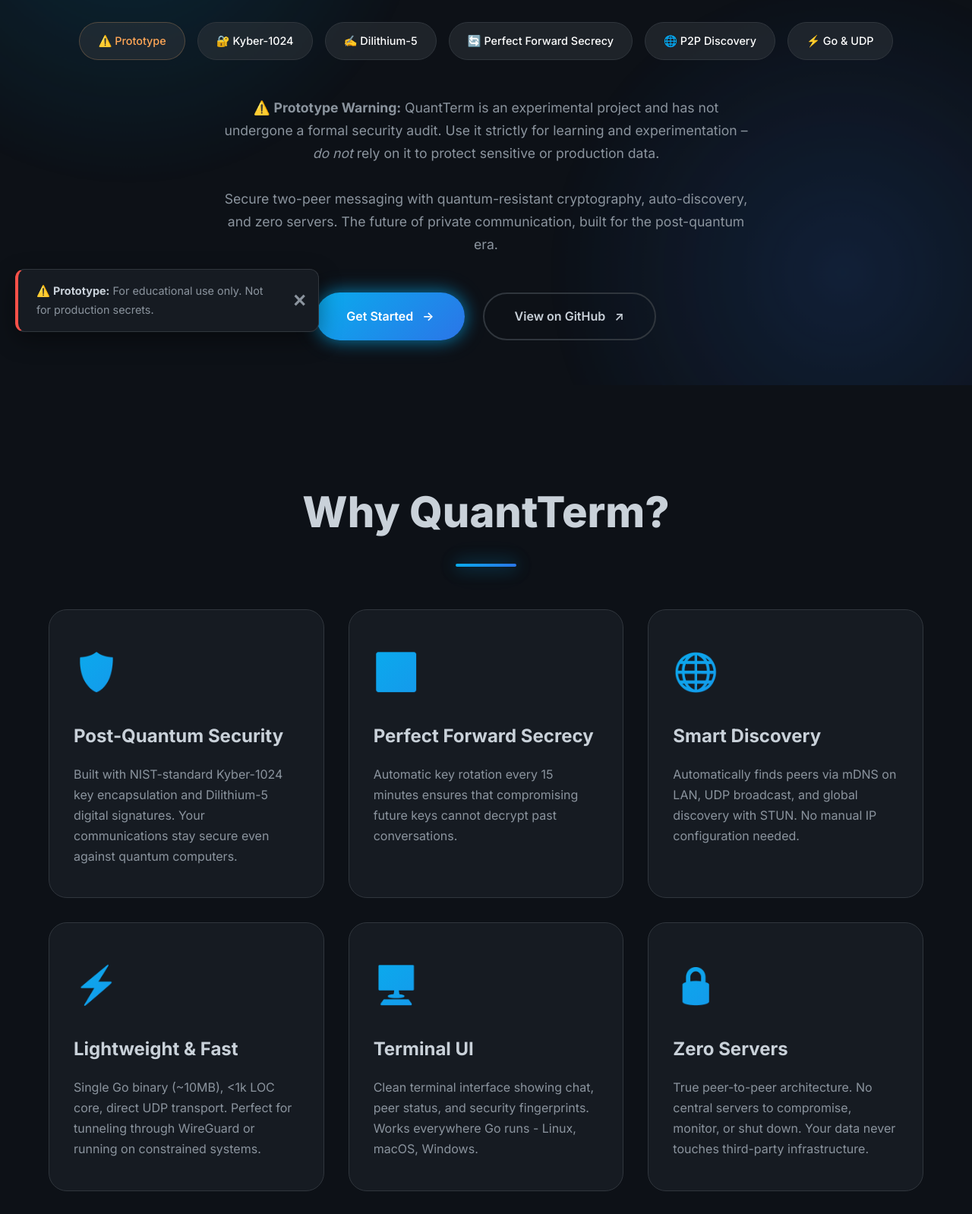
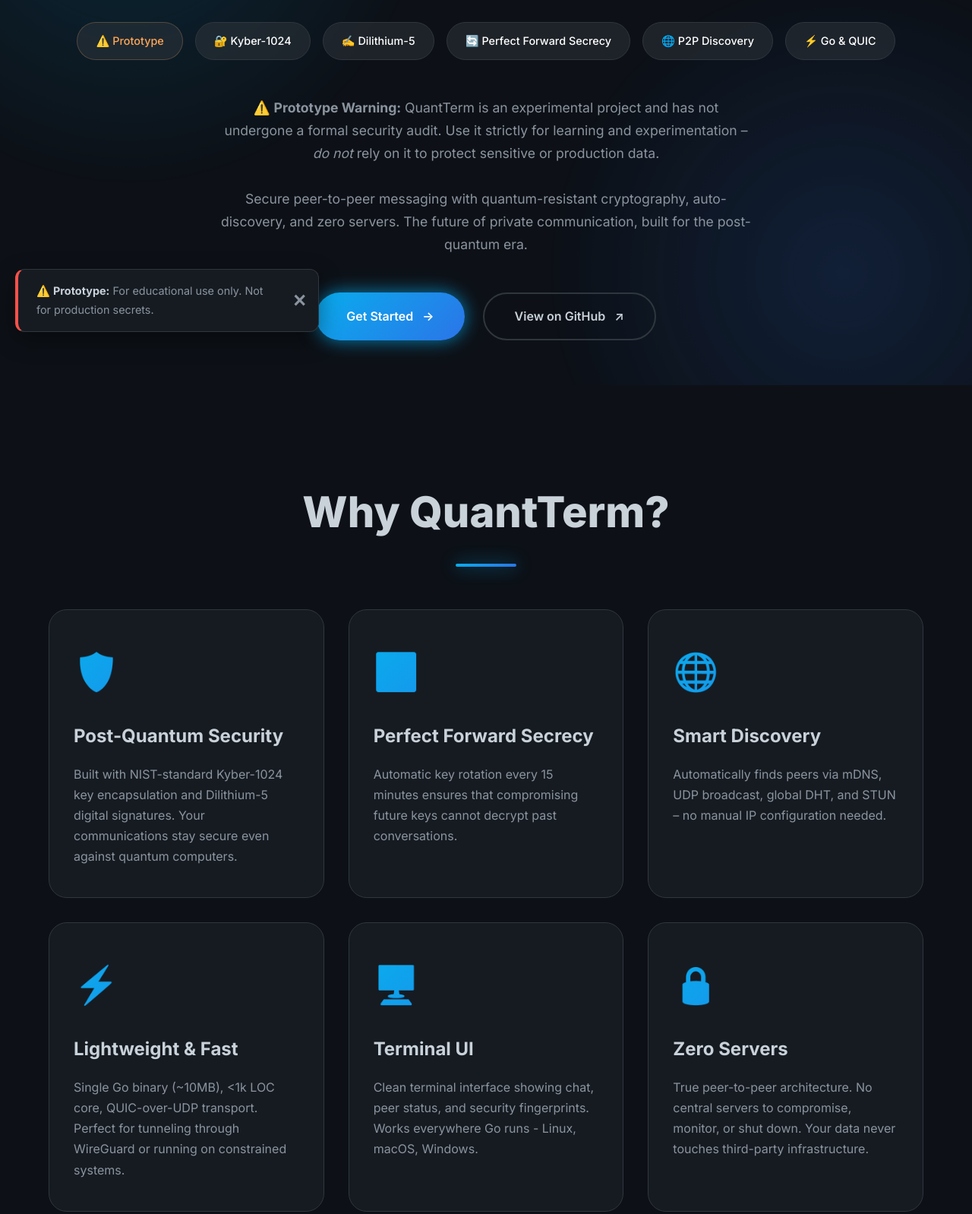
Before and after one commit to reschjonas/Entropia, a plain HTML site: page index.html in a window 1280 px wide. Shown: the part 343-1941 px from the top of the page at 76% size. Drawn offline with Linux system fonts and the light colour scheme.

Commit message:
Update index.html
According to changelog

```diff
--- a/index.html
+++ b/index.html
@@ -4,7 +4,7 @@
     <meta charset="UTF-8">
     <meta name="viewport" content="width=device-width, initial-scale=1.0">
     <title>QuantTerm - Post-Quantum Terminal Chat</title>
-    <meta name="description" content="Secure two-peer messaging with Kyber & Dilithium, auto-discovery and zero servers. The future of quantum-safe communication.">
+    <meta name="description" content="Secure peer-to-peer messaging with Kyber-1024, Dilithium-5 and QUIC transport. Auto-discovery (mDNS, DHT, STUN) and zero servers for quantum-safe communication.">
 
     <!-- Google Fonts -->
     <link href="https://fonts.googleapis.com/css2?family=Inter:wght@300;400;500;600;700;800&family=JetBrains+Mono:wght@400;500;600&display=swap" rel="stylesheet">
@@ -705,11 +705,11 @@
                     <span class="badge">✍️ Dilithium-5</span>
                     <span class="badge">🔄 Perfect Forward Secrecy</span>
                     <span class="badge">🌐 P2P Discovery</span>
-                    <span class="badge">⚡ Go & UDP</span>
+                    <span class="badge">⚡ Go & QUIC</span>
                 </div>
                 <p class="hero-description">
                     ⚠️ <strong>Prototype Warning:</strong> QuantTerm is an experimental project and has not undergone a formal security audit. Use it strictly for learning and experimentation – <em>do not</em> rely on it to protect sensitive or production data.<br><br>
-                    Secure two-peer messaging with quantum-resistant cryptography, auto-discovery, and zero servers.
+                    Secure peer-to-peer messaging with quantum-resistant cryptography, auto-discovery, and zero servers.
                     The future of private communication, built for the post-quantum era.
                 </p>
                 <div class="cta-buttons">
@@ -746,12 +746,12 @@
                     <div class="feature-card">
                         <span class="feature-icon">🌐</span>
                         <h3>Smart Discovery</h3>
-                        <p>Automatically finds peers via mDNS on LAN, UDP broadcast, and global discovery with STUN. No manual IP configuration needed.</p>
+                        <p>Automatically finds peers via mDNS, UDP broadcast, global DHT, and STUN – no manual IP configuration needed.</p>
                     </div>
                     <div class="feature-card">
                         <span class="feature-icon">⚡</span>
                         <h3>Lightweight & Fast</h3>
-                        <p>Single Go binary (~10MB), <1k LOC core, direct UDP transport. Perfect for tunneling through WireGuard or running on constrained systems.</p>
+                        <p>Single Go binary (~10MB), <1k LOC core, QUIC-over-UDP transport. Perfect for tunneling through WireGuard or running on constrained systems.</p>
                     </div>
                     <div class="feature-card">
                         <span class="feature-icon">🖥️</span>
@@ -786,11 +786,11 @@
                     </div>
                     <div class="tech-item">
                         <h4>Transport</h4>
-                        <p><strong>Raw UDP</strong><br>JSON wrapper, WireGuard-ready</p>
+                        <p><strong>QUIC (UDP)</strong><br>Multiplexed reliable transport over UDP</p>
                     </div>
                     <div class="tech-item">
                         <h4>Discovery</h4>
-                        <p><strong>mDNS + STUN</strong><br>LAN & Internet auto-discovery</p>
+                        <p><strong>mDNS + DHT + STUN</strong><br>LAN & Internet auto-discovery</p>
                     </div>
                     <div class="tech-item">
                         <h4>Language</h4>
```
